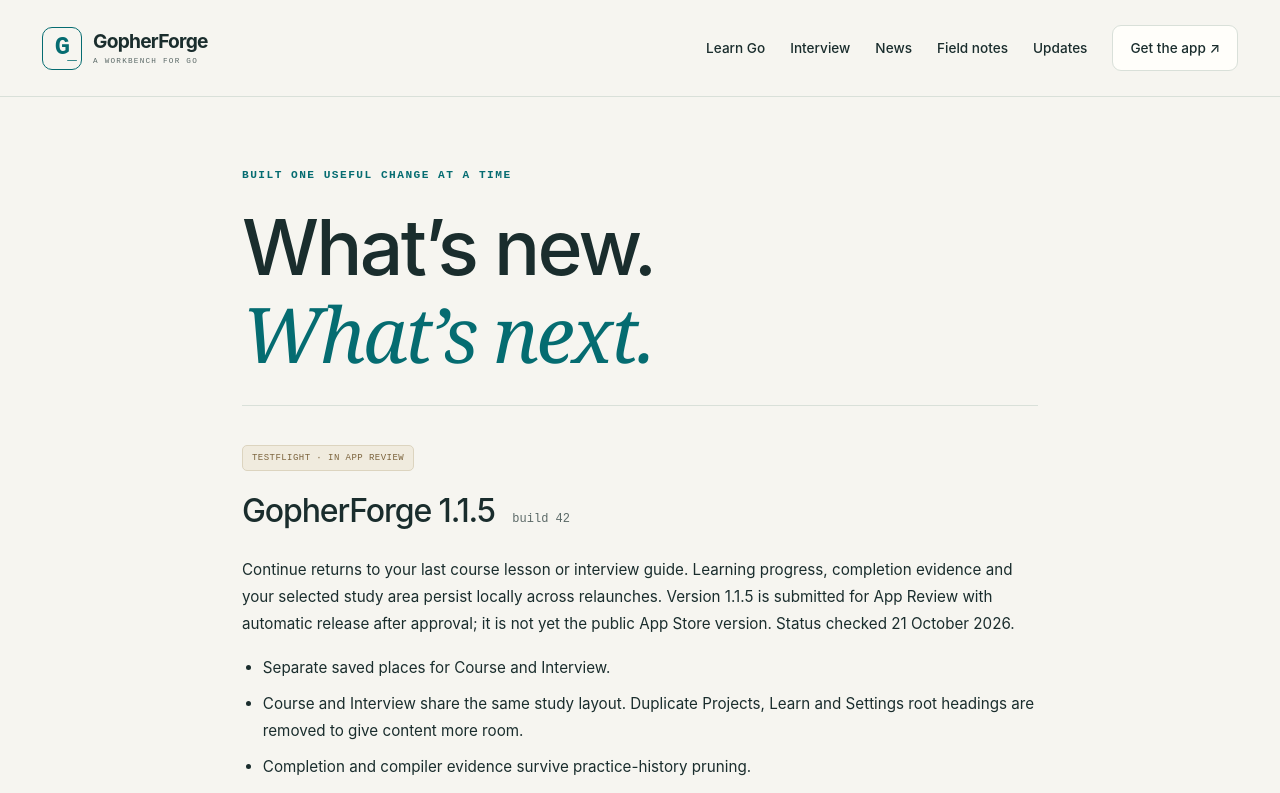
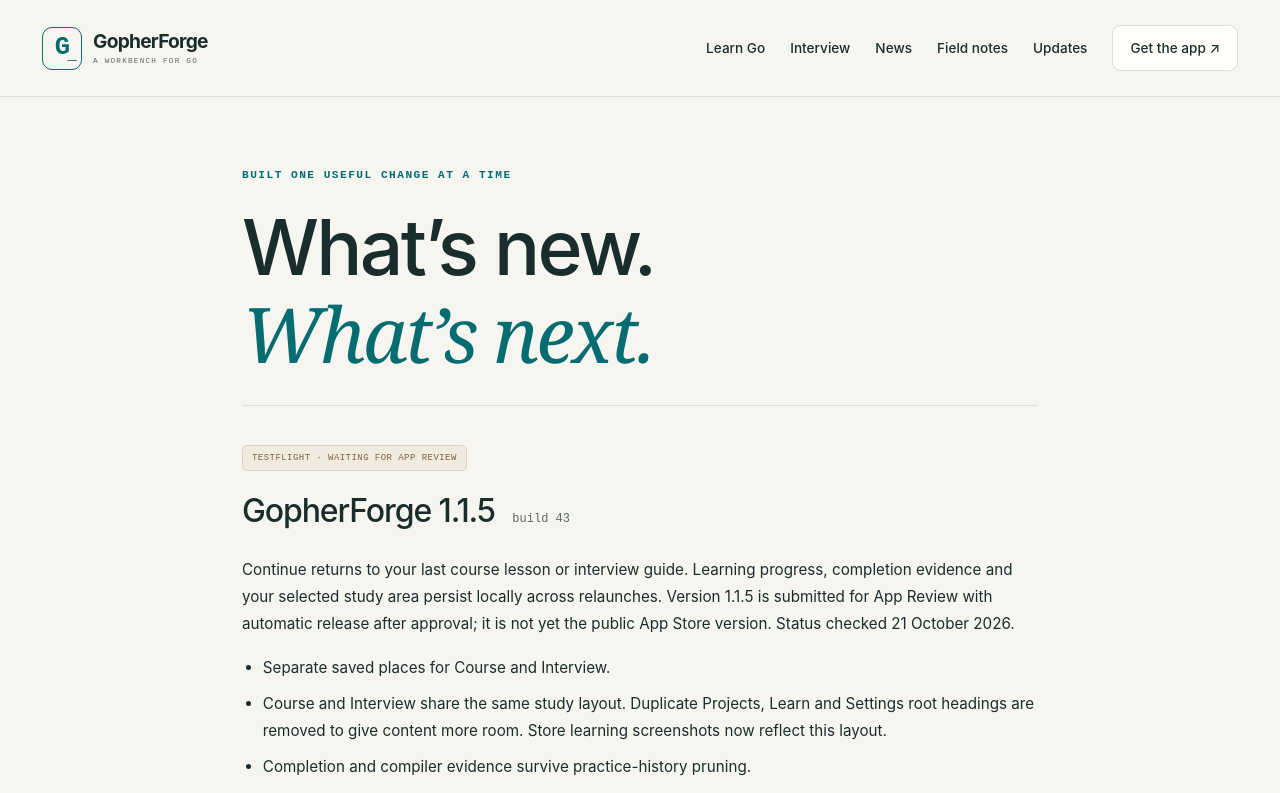
Before and after one commit to sergii-ziborov/GopherForge, a Next.js app in the folder website/: page /updates in a window 1280 px wide. Shown: the top 793 px of the page. Built offline with nearby package versions, Linux system fonts and the light colour scheme.

Commit message:
Sync website release notes for build 43

```diff
--- a/website/src/app/updates/page.tsx
+++ b/website/src/app/updates/page.tsx
@@ -3,7 +3,7 @@
 export const metadata: Metadata = {
   title: "Version history",
   description:
-    "GopherForge 1.1.4 is on the App Store. Version 1.1.5 with Continue is in TestFlight and in App Review. Explore lessons, agent guides and release history.",
+    "GopherForge 1.1.4 is on the App Store. Version 1.1.5 with Continue is in TestFlight and waiting for App Review. Explore lessons, agent guides and release history.",
   alternates: { canonical: "/updates" },
 };
 export default function Updates() {
@@ -16,9 +16,9 @@
         <em>What’s next.</em>
       </h1>
       <section className="release" id="v115">
-        <span className="release-badge muted">TESTFLIGHT · IN APP REVIEW</span>
+        <span className="release-badge muted">TESTFLIGHT · WAITING FOR APP REVIEW</span>
         <h2>
-          GopherForge 1.1.5 <small>build 42</small>
+          GopherForge 1.1.5 <small>build 43</small>
         </h2>
         <p>
           Continue returns to your last course lesson or interview guide.
@@ -32,7 +32,7 @@
           <li>
             Course and Interview share the same study layout. Duplicate
             Projects, Learn and Settings root headings are removed to give
-            content more room.
+            content more room. Store learning screenshots now reflect this layout.
           </li>
           <li>
             Completion and compiler evidence survive practice-history pruning.
--- a/website/src/content/releases.json
+++ b/website/src/content/releases.json
@@ -7,8 +7,8 @@
   },
   "next": {
     "version": "1.1.5",
-    "build": 42,
-    "status": "TestFlight \u00b7 in App Review"
+    "build": 43,
+    "status": "TestFlight · waiting for App Review"
   },
   "toolchain": "Go 1.27.1",
   "priceUSD": "6.99"
```
